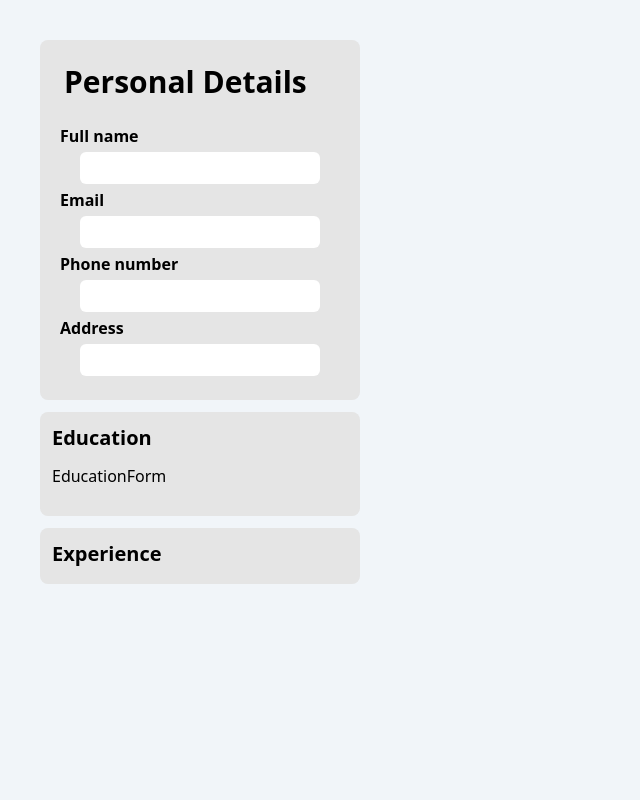
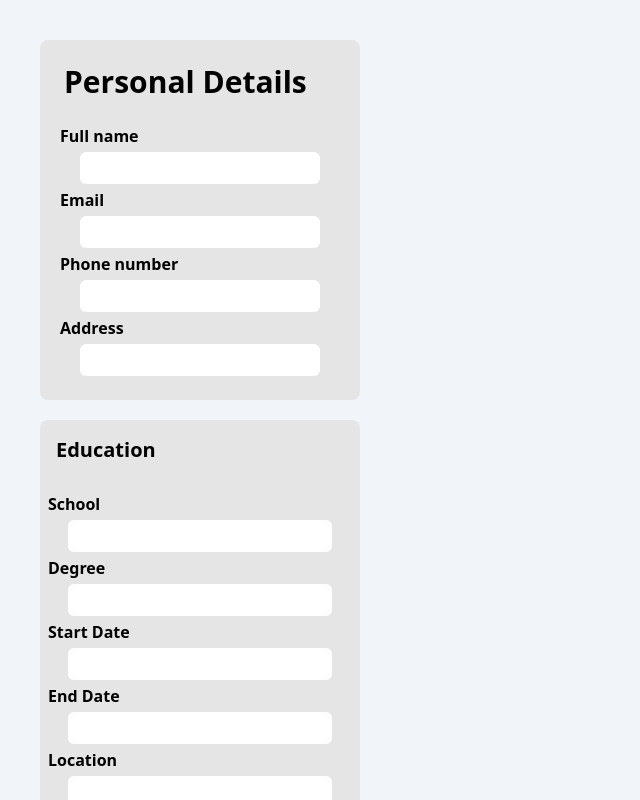
Before and after one commit to GodOfProDev/cv-builder-odin, a React (Vite) app: page / in a window 1280 px wide. Both pictures are taken after a click on the button "Education". Shown: the top 800 px of the page, without its empty margins (0-640 px from the left). Built offline with nearby package versions, Linux system fonts and the light colour scheme.

Commit message:
Finish sidebar (visual)

```diff
--- a/src/components/Accordion.tsx
+++ b/src/components/Accordion.tsx
@@ -17,20 +17,24 @@ const Accordion = ({
 }: AccordionProp) => {
     if (isActive) {
         return (
-            <div className="my-3 rounded-lg bg-neutral-200 p-3 pb-4">
-                <button onClick={onClose} className="text-xl font-semibold">
+            <div>
+                <button
+                    onClick={onClose}
+                    className="justify-betweenborder-none mt-5 flex w-full cursor-pointer items-center rounded-t-lg bg-neutral-200 p-4 text-xl font-semibold"
+                >
                     {title}
                 </button>
-                <div className="py-3">{children}</div>
+                <div>{children}</div>
             </div>
         )
     } else {
         return (
-            <div className="my-3 rounded-lg bg-neutral-200 p-3 pb-4">
-                <button onClick={onOpen} className="text-xl font-semibold">
-                    {title}
-                </button>
-            </div>
+            <button
+                onClick={onOpen}
+                className="my-5 flex w-full cursor-pointer items-center justify-between rounded-lg border-none bg-neutral-200 p-4 text-xl font-semibold"
+            >
+                {title}
+            </button>
         )
     }
 }
--- /dev/null
+++ b/src/components/Button.tsx
@@ -0,0 +1,17 @@
+interface ButtonProps {
+    onClick?: () => void
+    children: string
+}
+
+const Button = ({ children, onClick }: ButtonProps) => {
+    return (
+        <button
+            onClick={onClick}
+            className="inline-block cursor-pointer rounded-md bg-indigo-600 px-4 py-3 text-center text-sm font-semibold uppercase text-white transition duration-200 ease-in-out hover:bg-indigo-700 focus-visible:outline-none focus-visible:ring-2 focus-visible:ring-indigo-600 focus-visible:ring-offset-2 active:scale-95"
+        >
+            {children}
+        </button>
+    )
+}
+
+export default Button
--- a/src/components/EducationForm.tsx
+++ b/src/components/EducationForm.tsx
@@ -1,5 +1,50 @@
 const EducationForm = () => {
-    return <div>EducationForm</div>
+    return (
+        <div className="rounded-b-lg bg-neutral-200 font-semibold">
+            <form className="flex flex-col px-2 py-2">
+                <label htmlFor="school" className="py-1 font-semibold">
+                    School
+                </label>
+                <input
+                    type="text"
+                    id="school"
+                    className="bg-netrual-50 mx-5 rounded-md py-1"
+                ></input>
+                <label htmlFor="degree" className="py-1 font-semibold">
+                    Degree
+                </label>
+                <input
+                    type="text"
+                    id="degree"
+                    className="bg-netrual-50 mx-5 rounded-md py-1"
+                ></input>
+                <label htmlFor="startDate" className="py-1 font-semibold">
+                    Start Date
+                </label>
+                <input
+                    type="text"
+                    id="startDate"
+                    className="bg-netrual-50 mx-5 rounded-md py-1"
+                ></input>
+                <label htmlFor="endDate" className="py-1 font-semibold">
+                    End Date
+                </label>
+                <input
+                    type="text"
+                    id="endDate"
+                    className="bg-netrual-50 mx-5 rounded-md py-1"
+                ></input>
+                <label htmlFor="location" className="py-1 font-semibold">
+                    Location
+                </label>
+                <input
+                    type="text"
+                    id="location"
+                    className="bg-netrual-50 mx-5 rounded-md py-1"
+                ></input>
+            </form>
+        </div>
+    )
 }
 
 export default EducationForm
--- a/src/components/ExperienceForm.tsx
+++ b/src/components/ExperienceForm.tsx
@@ -1,5 +1,58 @@
 const ExperienceForm = () => {
-    return <div>ExperienceForm</div>
+    return (
+        <div className="rounded-b-lg bg-neutral-200 font-semibold">
+            <form className="flex flex-col px-2 py-2">
+                <label htmlFor="companyName" className="py-1 font-semibold">
+                    Company Name
+                </label>
+                <input
+                    type="text"
+                    id="companyName"
+                    className="bg-netrual-50 mx-5 rounded-md py-1"
+                ></input>
+                <label htmlFor="positionTitle" className="py-1 font-semibold">
+                    Position Title
+                </label>
+                <input
+                    type="text"
+                    id="positionTitle"
+                    className="bg-netrual-50 mx-5 rounded-md py-1"
+                ></input>
+                <label htmlFor="startDate" className="py-1 font-semibold">
+                    Start Date
+                </label>
+                <input
+                    type="text"
+                    id="startDate"
+                    className="bg-netrual-50 mx-5 rounded-md py-1"
+                ></input>
+                <label htmlFor="endDate" className="py-1 font-semibold">
+                    End Date
+                </label>
+                <input
+                    type="text"
+                    id="endDate"
+                    className="bg-netrual-50 mx-5 rounded-md py-1"
+                ></input>
+                <label htmlFor="location" className="py-1 font-semibold">
+                    Location
+                </label>
+                <input
+                    type="text"
+                    id="location"
+                    className="bg-netrual-50 mx-5 rounded-md py-1"
+                ></input>
+                <label htmlFor="description" className="py-1 font-semibold">
+                    Description
+                </label>
+                <input
+                    type="text"
+                    id="description"
+                    className="bg-netrual-50 mx-5 rounded-md py-1"
+                ></input>
+            </form>
+        </div>
+    )
 }
 
 export default ExperienceForm
--- a/src/components/Sidebar.tsx
+++ b/src/components/Sidebar.tsx
@@ -3,6 +3,7 @@ import Accordion from './Accordion'
 import EducationForm from './EducationForm'
 import ExperienceForm from './ExperienceForm'
 import PersonalDetailsForm from './PersonalDetailsForm'
+import Button from './Button'
 
 const Sidebar = () => {
     const [activeIndex, setIndex] = useState(-1) // Accordion State
@@ -26,6 +27,9 @@ const Sidebar = () => {
             >
                 <ExperienceForm />
             </Accordion>
+            <div className="py-3">
+                <Button>LOAD EXAMPLE</Button>
+            </div>
         </div>
     )
 }
```
